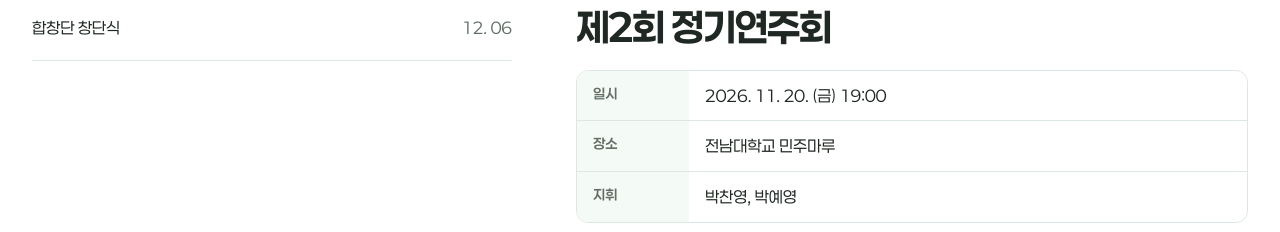
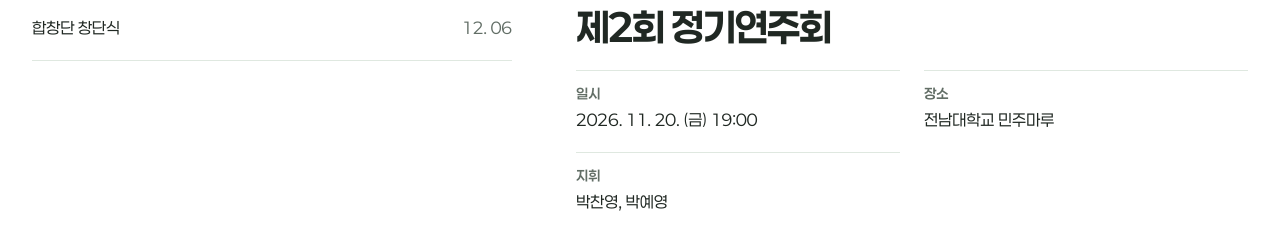
Before and after one commit to ppre1ude/cnuc-hoir-page, a Next.js app in the folder web/: page /stage in a window 1280 px wide. Shown: the part 685-917 px from the top of the page. Built offline with nearby package versions, Linux system fonts and the light colour scheme.

Commit message:
fix(web): 무대 본문 정보 표 모양 정리

```diff
--- a/web/src/app/stage/StageDetail.tsx
+++ b/web/src/app/stage/StageDetail.tsx
@@ -1,5 +1,5 @@
 import Image from "next/image";
-import { ActionLink, Facts } from "../../components/ui";
+import { ActionLink } from "../../components/ui";
 import type { StageItem } from "../../features/onboarding/newsItems";
 import styles from "./stage.module.css";
 
@@ -12,7 +12,9 @@ export function StageDetail({ item, className }: { item: StageItem; className?:
         sizes="(max-width: 760px) 100vw, 760px" unoptimized />
       <h3 className={styles.detailTitle}>{name}</h3>
       {lead && <p className={styles.lead}>{lead}</p>}
-      <Facts className={styles.facts} items={facts} />
+      <dl className={styles.facts}>
+        {facts.map((fact) => <div key={fact.label}><dt>{fact.label}</dt><dd>{fact.value}</dd></div>)}
+      </dl>
       <div className={styles.links}>
         {links.map((link, i) => (
           <ActionLink key={link.href} href={link.href} size="large" variant={i === 0 ? "primary" : "secondary"}>{link.label}</ActionLink>
--- a/web/src/app/stage/stage.module.css
+++ b/web/src/app/stage/stage.module.css
@@ -35,9 +35,11 @@
 .photo { display: block; width: 100%; height: auto; aspect-ratio: 3 / 2; object-fit: cover; border-radius: var(--radius-panel); }
 .detailTitle { margin: 0; font-size: var(--text-title); font-weight: var(--weight-heading); line-height: 1.2; letter-spacing: var(--tracking-heading); }
 .lead { margin: 0; font-size: var(--text-section); font-weight: var(--weight-body); line-height: 1.6; }
-/* 오른쪽 본문은 읽는 글이라 사실 정보 표를 부품 기본보다 한 단계 키웁니다. */
-.detail .facts dt { font-size: var(--text-label); }
-.detail .facts dd { font-size: var(--text-body); }
+/* 사실 정보: 상자 없이 2열 격자로 두고, 칸마다 위에 가는 선과 작은 회색 항목 이름, 그 아래 값을 둡니다(참고: 위그모어 홀 지난 공연). */
+.facts { display: grid; grid-template-columns: repeat(2, minmax(0, 1fr)); gap: var(--space-5) var(--space-6); margin: 0; }
+.facts > div { padding-top: var(--space-3); border-top: 1px solid var(--color-line); }
+.facts dt { color: var(--color-muted); font-size: var(--text-label); font-weight: var(--weight-label); }
+.facts dd { margin: var(--space-1) 0 0; font-size: var(--text-body); line-height: 1.5; }
 .links { display: flex; flex-wrap: wrap; gap: var(--space-2); }
 
 /* 목록 안 본문은 휴대폰에서만, 오른쪽 칸은 데스크톱에서만 보입니다. */
@@ -48,4 +50,6 @@
   .panel { display: none; }
   .inline { display: flex; padding-block: var(--space-4) var(--space-6); }
   .inline .detailTitle { display: none; } /* 바로 위 고른 행에 같은 이름이 있습니다. */
+  /* 휴대폰에서는 사진을 화면 좌우 끝까지 넓힙니다. */
+  .inline .photo { width: calc(100% + 2 * var(--page-gutter)); max-width: none; margin-inline: calc(-1 * var(--page-gutter)); border-radius: 0; }
 }
```
Also changed, not shown: 1 other file (tests, documents, lock files or other folders).
